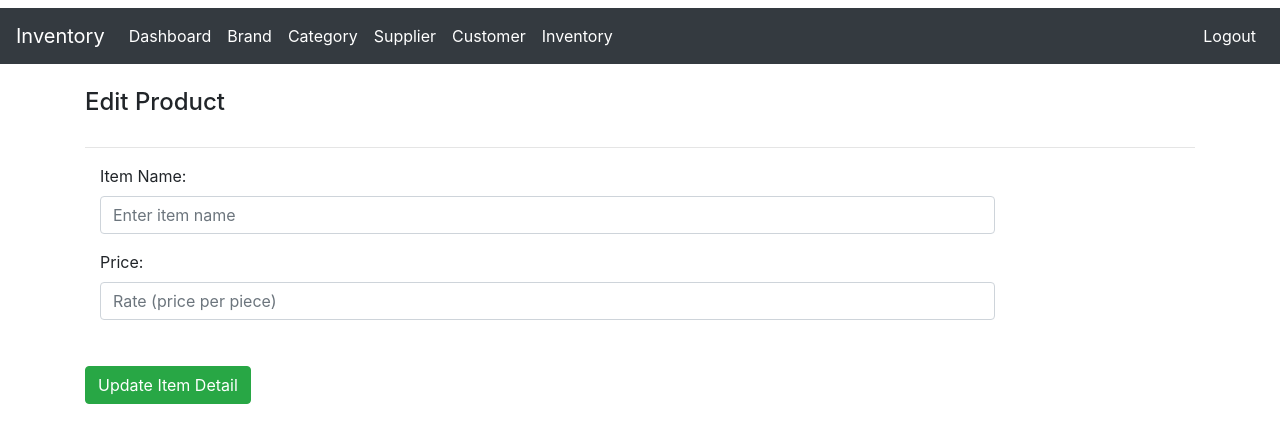
After one commit to deepika9294/inventory_management, a PHP site: page /inventory/editItem.php in a window 1280 px wide. The commit adds this page. Shown: the top 443 px of the page. Run offline with PHP 8.4, Linux system fonts and the light colour scheme; the visitor is signed in with stand-in values (Sample User, id 1); data that the repository does not hold is empty; some libraries are stand-ins or nearby versions.

Commit message:
chore:edit method for item details

```diff
--- /dev/null
+++ b/editItem.php
@@ -0,0 +1,39 @@
+<?php require_once 'includes/header.php';
+        require_once 'core.php';
+?>
+
+<?php
+if($_GET) {
+      $item_id = $_GET["item_id"];
+
+      $result = "SELECT * FROM inventory_items WHERE item_id = '$item_id'";
+      $resultConn = $connect->query($result);
+      $row = $resultConn->fetch_array();
+}
+?>
+
+<div class="container mt-4">
+<form class="form-horizontal " id="submitOrderForm" action="editItemQuery.php" method="POST">
+    <div style="display:none;" class="form-group">
+    <input type="text" class="form-control" id="item_id" name="item_id" value="<?php echo $row['item_id'];?>">
+  </div>
+    <h4>Edit Product</h4><hr style="margin-top: 30px;">
+
+    <div class="form-group">
+  <label class="control-label col-sm-2" for="item_name">Item Name:</label>
+    <div class="col-sm-10">
+      <input type="text" class="form-control" id="item_name" name="item_name" placeholder="Enter item name" value="<?php echo $row['item_name'];?>" required>
+    </div>
+  </div>
+
+
+    <div class="form-group">
+    <label class="control-label col-sm-2" for="price">Price:</label>
+    <div class="col-sm-10">
+      <input type="text" class="form-control" id="price" name="price" placeholder="Rate (price per piece)" value="<?php echo $row['price'];?>" required>
+    </div>
+  </div>
+
+<button style="margin: 30px 0 30px 0;float:left;" type="submit" class="btn btn-success">Update Item Detail</button>
+</form>
+</div>
--- a/fetchItem.php
+++ b/fetchItem.php
@@ -13,13 +13,17 @@ $result = $connect->query($sql);
 $output = array('data' => array());
 
 if($result->num_rows > 0) {
+
 	while($row = $result->fetch_array()) {
+		$edit = "<a href='editItem.php?item_id=".$row[0]."'><button class='btn btn-primary'>Edit</button></a>";
  		$output['data'][] = array(
 			$row[0],
 			$row[1],
 			$row[5],
 			$row[6],
 			$row[4],
+			$edit
+
      	);
  	}
 }
--- a/inventory.php
+++ b/inventory.php
@@ -43,7 +43,6 @@
         <button type="button" class="btn btn-primary" data-toggle="modal" data-target="#addItemModal">
             Add
         </button>
-        <a href="editItem.php" class="btn btn-secondary" role="button">Update Product</a>
 
 </h5>
 
@@ -59,6 +58,8 @@
                         <th style="text-align: center;">Brand</th>
                         <th style="text-align: center;">Category</th>
                         <th style="text-align: center;">Price</th>
+                        <th style="text-align: center;">Action</th>
+
                         </tr>
                     </thead>
 
```
Also changed, not shown: editItemQuery.php (added, +27 -0 lines), customs/js/item.js (line endings or trailing spaces). Lines whose indentation alone changed are shown as unchanged.
